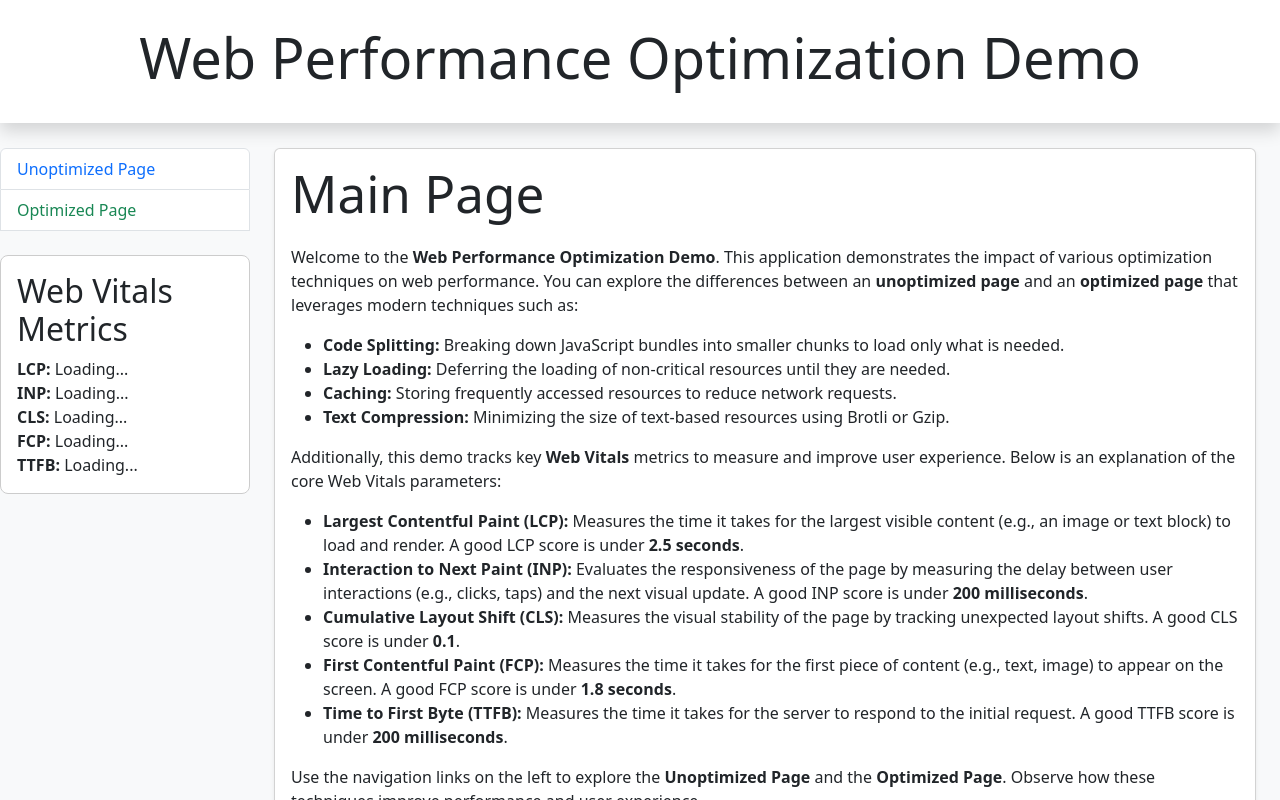
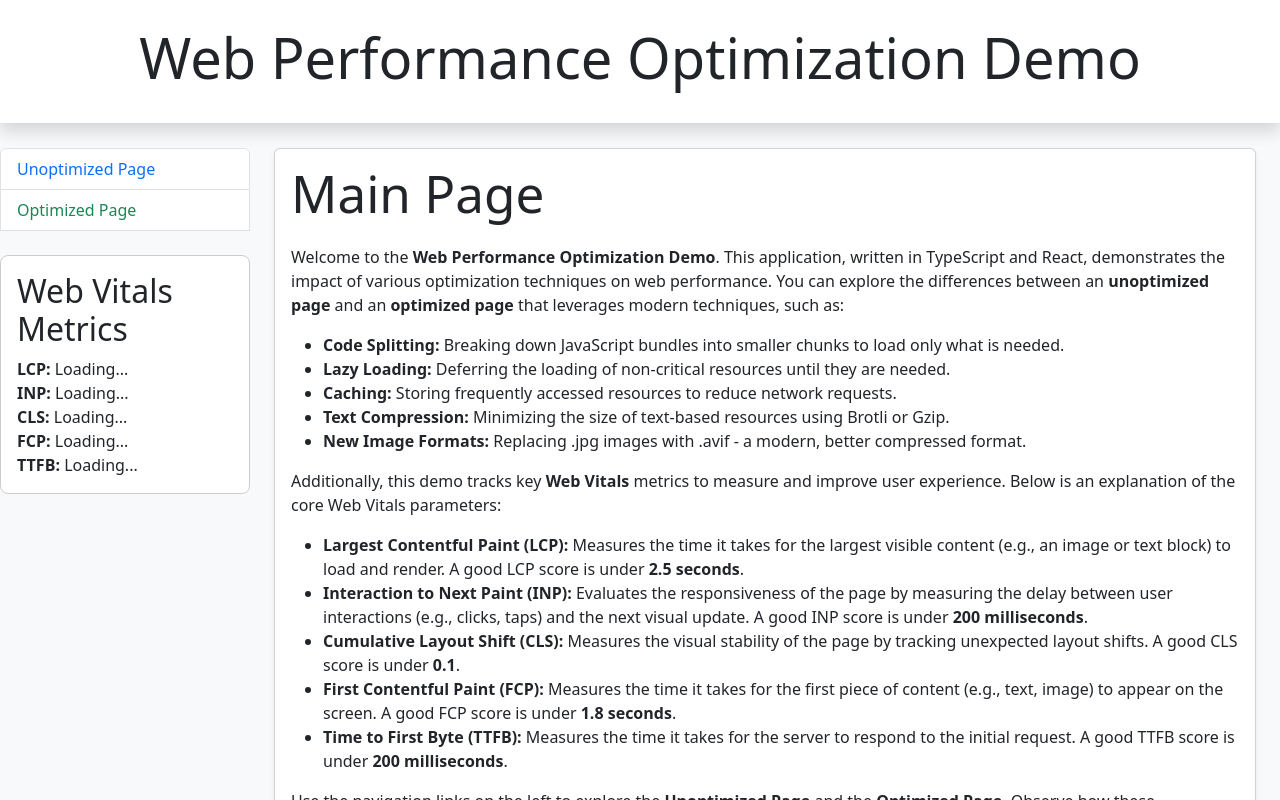
Before and after one commit to eloritzkovitz/web-performance-optimization-demo, a React (Vite) app in the folder frontend/: page / in a window 1280 px wide. Built offline with nearby package versions, Linux system fonts and the light colour scheme.

Commit message:
Updated text

```diff
--- a/frontend/src/pages/MainPage.tsx
+++ b/frontend/src/pages/MainPage.tsx
@@ -77,13 +77,14 @@ export default function MainPage({ children }: MainPageProps) {
                       <h1>Main Page</h1>
                       <div className="mb-4" />
                       <p>
-                        Welcome to the <strong>Web Performance Optimization Demo</strong>. This application demonstrates the impact of various optimization techniques on web performance. You can explore the differences between an <strong>unoptimized page</strong> and an <strong>optimized page</strong> that leverages modern techniques such as:
+                        Welcome to the <strong>Web Performance Optimization Demo</strong>. This application, written in TypeScript and React, demonstrates the impact of various optimization techniques on web performance. You can explore the differences between an <strong>unoptimized page</strong> and an <strong>optimized page</strong> that leverages modern techniques, such as:
                       </p>
                       <ul>
                         <li><strong>Code Splitting:</strong> Breaking down JavaScript bundles into smaller chunks to load only what is needed.</li>
                         <li><strong>Lazy Loading:</strong> Deferring the loading of non-critical resources until they are needed.</li>
                         <li><strong>Caching:</strong> Storing frequently accessed resources to reduce network requests.</li>
                         <li><strong>Text Compression:</strong> Minimizing the size of text-based resources using Brotli or Gzip.</li>
+                        <li><strong>New Image Formats:</strong> Replacing .jpg images with .avif - a modern, better compressed format.</li>
                       </ul>
                       <p>
                         Additionally, this demo tracks key <strong>Web Vitals</strong> metrics to measure and improve user experience. Below is an explanation of the core Web Vitals parameters:
```
